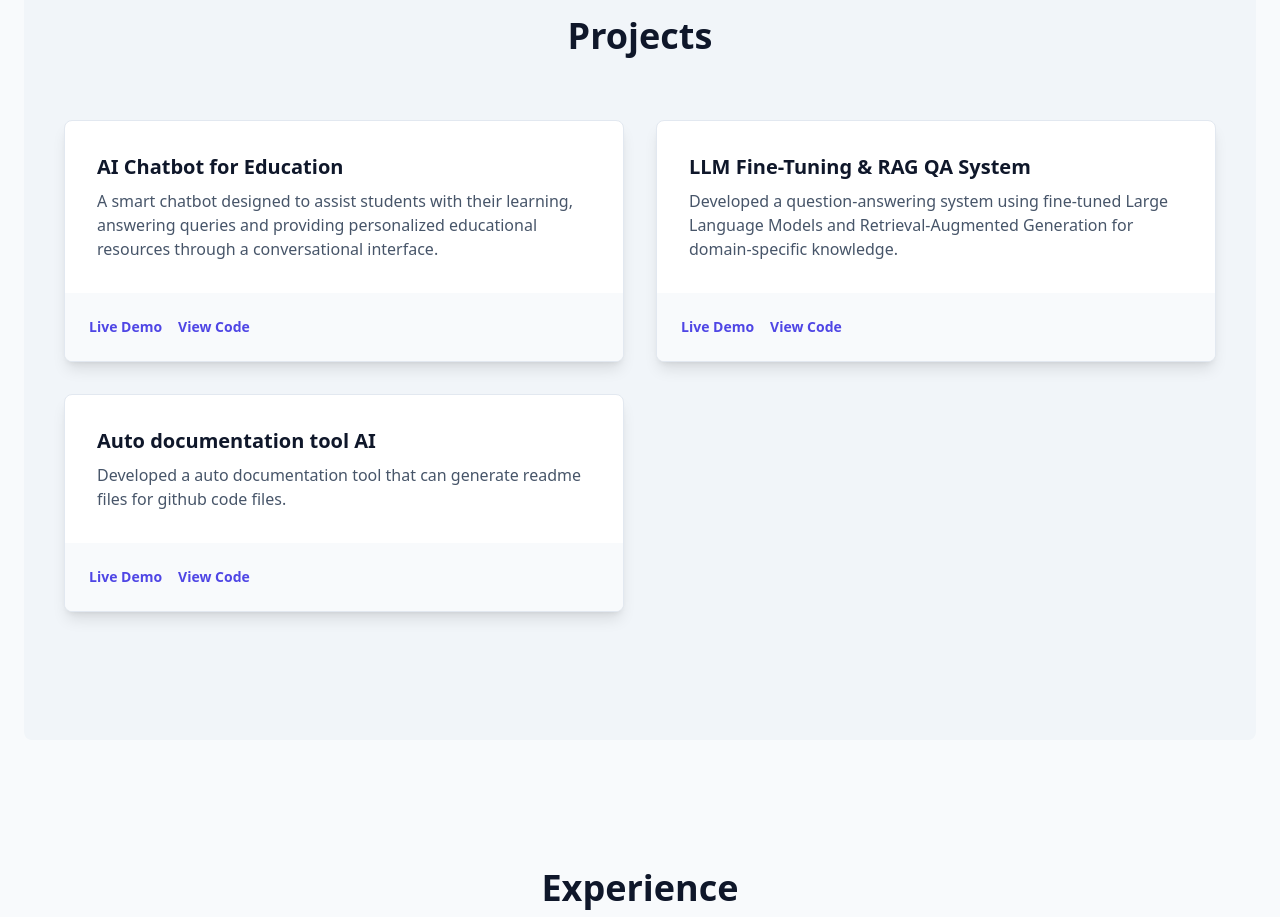
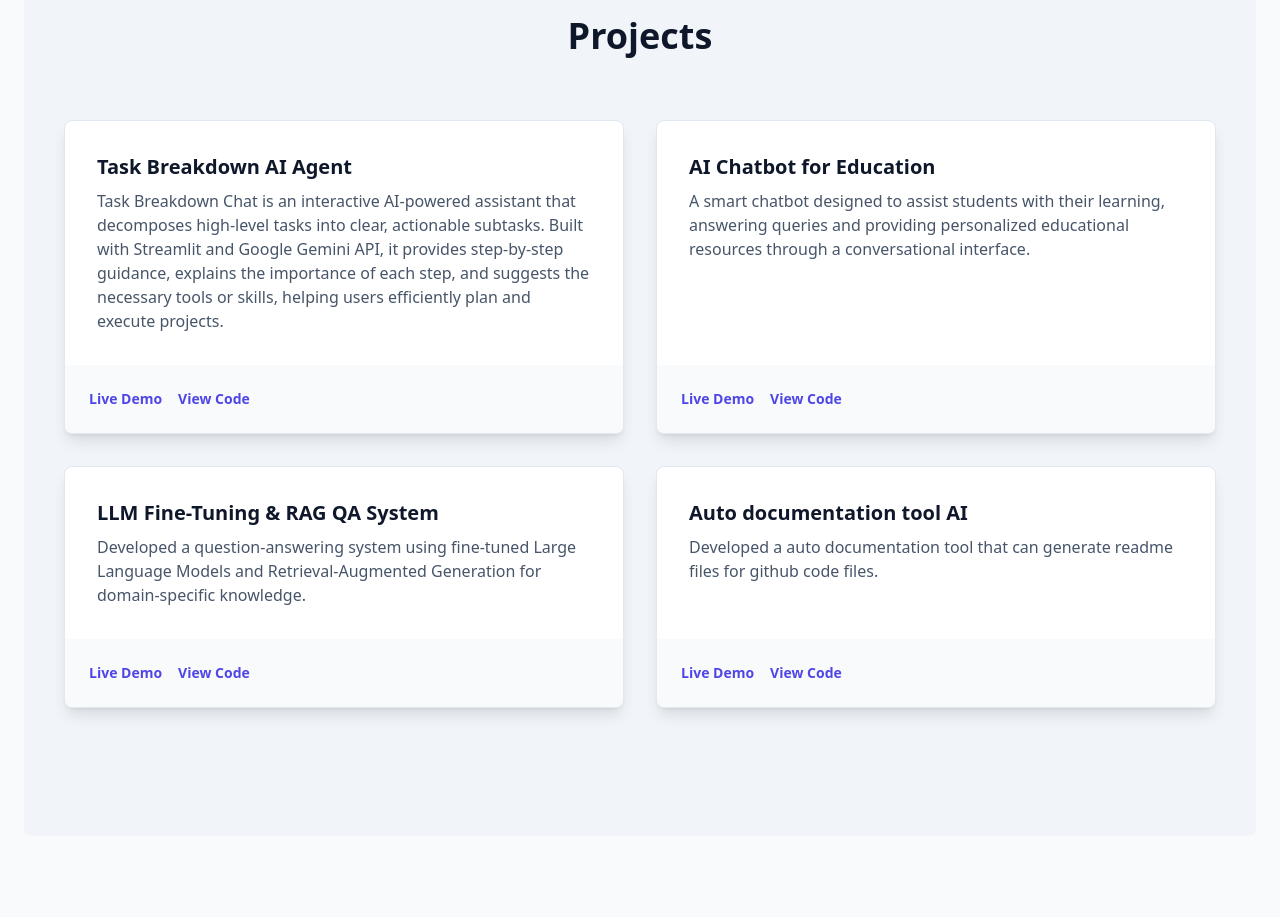
Before and after one commit to pavann19/Pava_kumar_gannoju_portfolio, a plain HTML site: page index.html in a window 1280 px wide. Shown: the part 1640-2557 px from the top of the page. Drawn offline with nearby package versions, Linux system fonts and the light colour scheme.

Commit message:
Update index.html

```diff
--- a/index.html
+++ b/index.html
@@ -183,6 +183,16 @@
                 <h2 class="text-3xl md:text-4xl font-bold text-center mb-16 text-slate-900 dark:text-white">Projects</h2>
                 <div class="grid md:grid-cols-2 gap-8">
                     <!-- Project Card 1 -->
+                    <div class="bg-white dark:bg-slate-800 rounded-lg shadow-lg overflow-hidden flex flex-col justify-between border border-slate-200 dark:border-slate-700">
+                        <div class="p-8">
+                            <h3 class="text-xl font-bold mb-2 text-slate-900 dark:text-white">Task Breakdown AI Agent</h3>
+                            <p class="text-slate-600 dark:text-slate-400">Task Breakdown Chat is an interactive AI-powered assistant that decomposes high-level tasks into clear, actionable subtasks. Built with Streamlit and Google Gemini API, it provides step-by-step guidance, explains the importance of each step, and suggests the necessary tools or skills, helping users efficiently plan and execute projects.</p>
+                        </div>
+                         <div class="p-6 bg-slate-50 dark:bg-slate-800/50 flex gap-4">
+                            <a href="https://taskbreakdownagent-fda6dufpnhqsmgxvz8ljiz.streamlit.app/" class="text-sm font-semibold text-indigo-600 dark:text-indigo-400 hover:underline">Live Demo</a>
+                            <a href="https://github.com/pavann19/taskBreakDOwnAgent.git" class="text-sm font-semibold text-indigo-600 dark:text-indigo-400 hover:underline">View Code</a>
+                        </div>
+                    </div>
                     <div class="bg-white dark:bg-slate-800 rounded-lg shadow-lg overflow-hidden flex flex-col justify-between border border-slate-200 dark:border-slate-700">
                         <div class="p-8">
                             <h3 class="text-xl font-bold mb-2 text-slate-900 dark:text-white">AI Chatbot for Education</h3>
```
